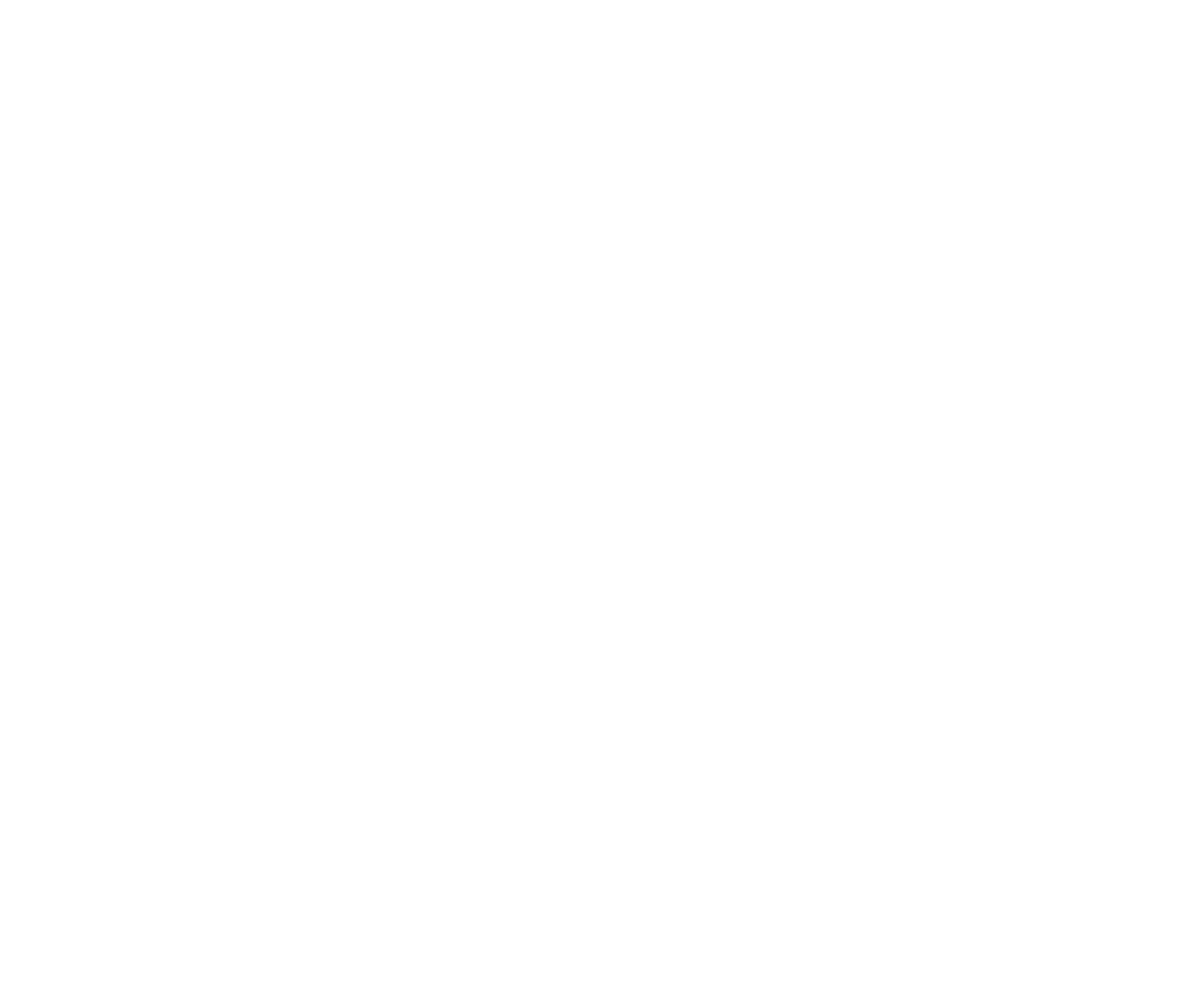
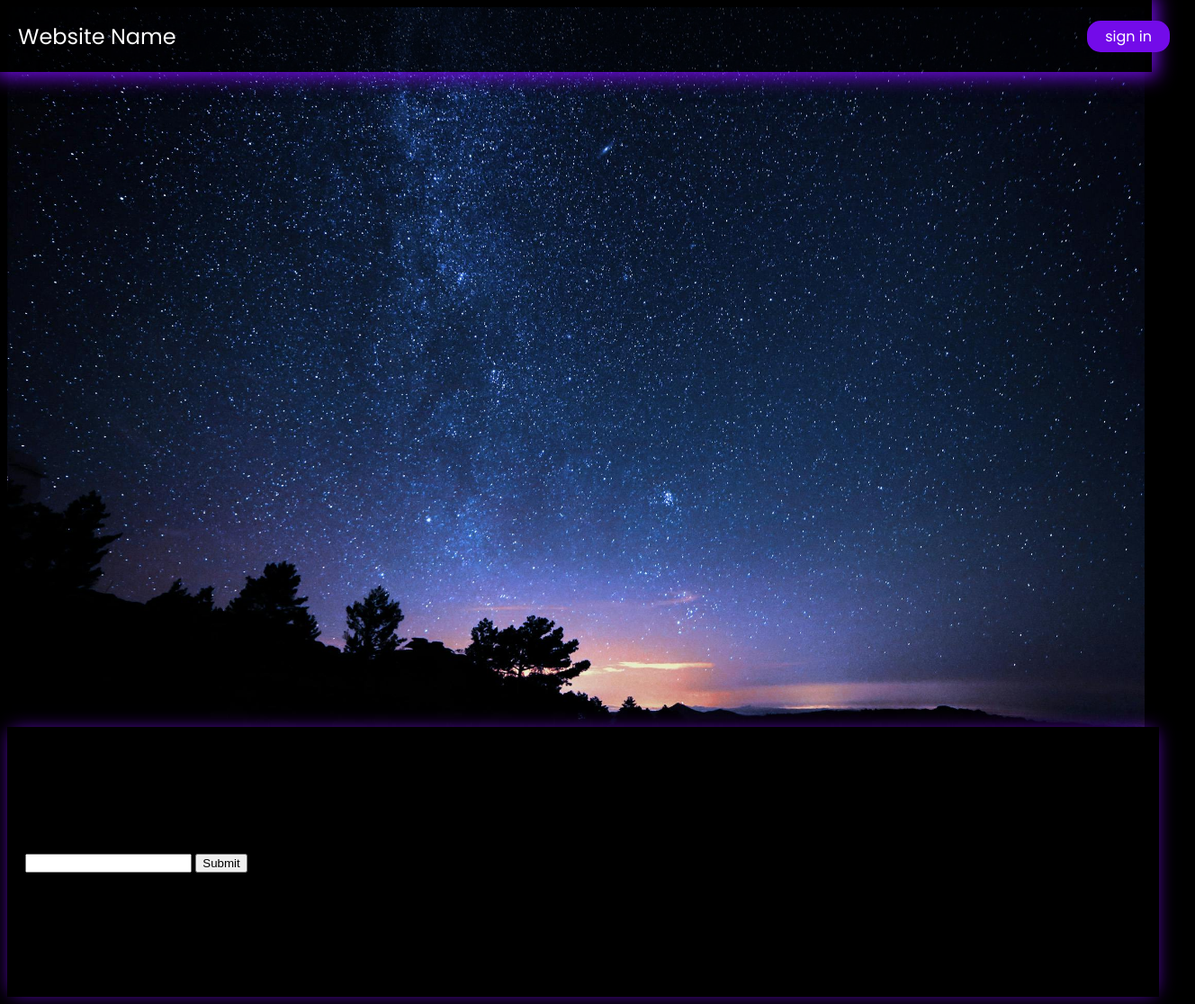
Before and after one commit to WissanupongChanliem/itf-67070167, a plain HTML site: page index.html in a window 1280 px wide. Shown: the whole page at 90% size, 1328 px wide, since content can reach past the window. Before the commit the page ends 800 px from the top, so only its background shows below. Drawn offline with Linux system fonts and the light colour scheme.

Commit message:
add some structure to page

```diff
--- a/index.html
+++ b/index.html
@@ -4,8 +4,31 @@
     <meta charset="UTF-8">
     <meta name="viewport" content="width=device-width, initial-scale=1.0">
     <title>My Landing Page</title>
+    <link rel="stylesheet" href="https://fonts.googleapis.com/css?family=Poppins">
+    <link rel="stylesheet" href="style.css">
 </head>
 <body>
+    <nav class="navbar">
+        <div class="nav-content">
+            <span class="nav-title">Website Name</span>
+            <div class="links">
+                <a class="sign-in" href="/link">sign in</a>
+            </div>
+        </span>
 
+    </nav>
+    <main class="main-container">
+        <div class="hero-section">
+
+        </div>
+    </main>
+    <footer>
+        <div class="footer-content">
+            <form class="info-request-form">
+                <input type="text">
+                <button type="submit">Submit</button>
+            </div>
+        </div>
+    </footer>
 </body>
 </html>
--- a/style.css
+++ b/style.css
@@ -0,0 +1,82 @@
+body{
+    background: #000000;
+    color: #FFFFFF;
+    font-family: 'Poppins','Courier New', Courier, monospace;
+}
+.navbar{
+    width: 100vw;
+    height: 80px;
+    background: #0000009f;
+    position: fixed;
+    top:0;
+    left:0;
+    box-shadow: #730be9 0px 0px 20px 5px;
+}
+.nav-content{
+    padding: 0px 20px 0px 20px;
+    width: 100%;
+    max-width: 1280px;
+    margin-left: auto;
+    margin-right: auto;
+    height: 100%;
+    display: flex;
+    align-items: center;
+    justify-content: space-between;
+}
+
+.nav-title{
+    font-size: 1.5rem;
+}
+
+.links{
+    display: flex;
+    align-items: center;
+}
+
+.links .sign-in{
+    color: #FFFFFF;
+    padding: 5px 20px;
+    background-color: #730be9;
+    border-radius: 15px;
+    text-decoration: none;
+}
+
+.main-container{
+    width: 100%;
+    max-width: 1920px;
+    margin: 0px auto;
+}
+
+.main-container .banner-img{
+    object-fit: cover;
+    background-repeat: no-repeat;
+    width: 100%;
+    height: 800px;
+}
+
+.main-container .hero-section{
+    background-image: url("static/pexels-miriamespacio-365633.jpg");
+    background-size: cover;
+    background-repeat: no-repeat;
+    width: 100%;
+    height: 800px;
+}
+
+footer{
+    width: 100vw;
+    height: 300px;
+    background: #000000f8;
+    box-shadow: #730be9 0px 0px 20px -5px;
+}
+
+.footer-content{
+    padding: 0px 20px 0px 20px;
+    width: 100%;
+    max-width: 1280px;
+    margin-left: auto;
+    margin-right: auto;
+    height: 100%;
+    display: flex;
+    align-items: center;
+    justify-content: space-between;
+}
```
Also changed, not shown: static/pexels-miriamespacio-365633.jpg (added).
